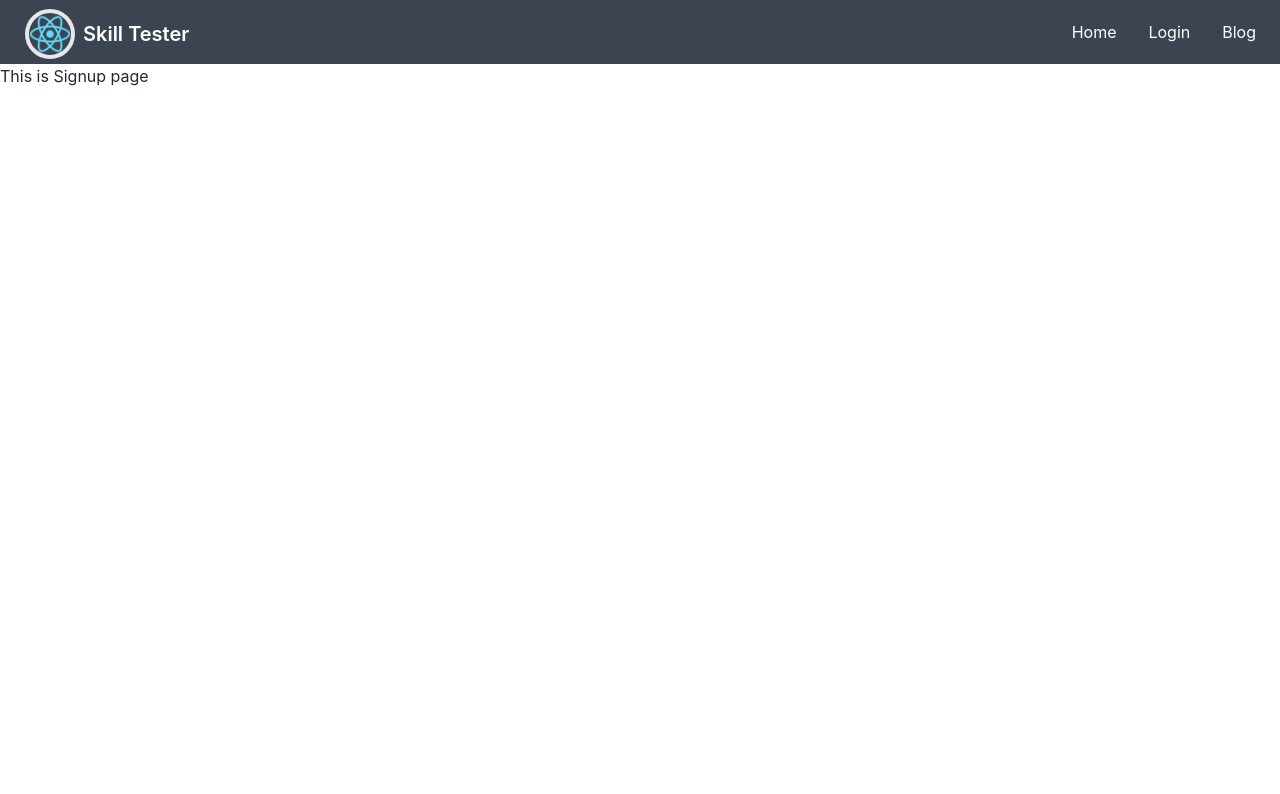
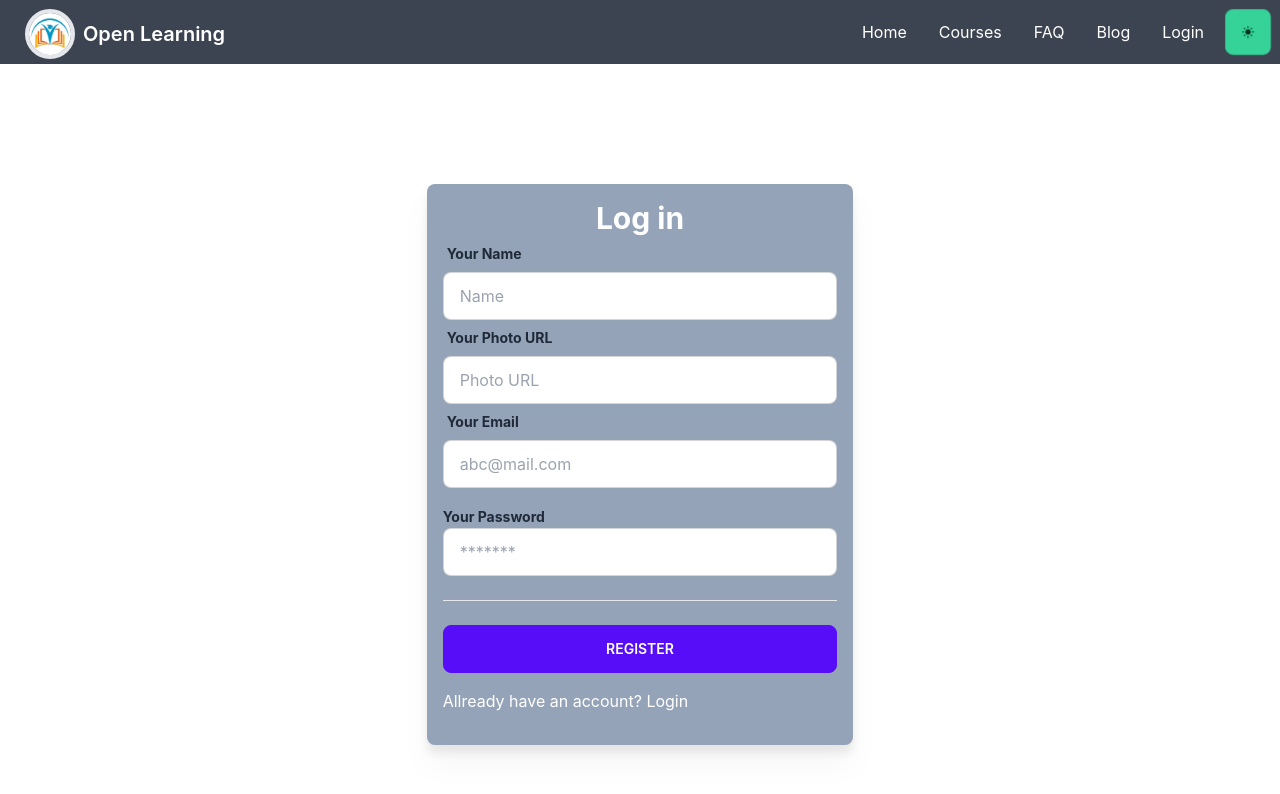
Before and after one commit to HazratAli-pixel/Open-Learning-client, a React (Create React App) app: page /signup in a window 1280 px wide. Shown: the top 794 px of the page. Built offline with nearby package versions, Linux system fonts and the light colour scheme; no server answers.

Commit message:
five commit

```diff
--- a/public/index.html
+++ b/public/index.html
@@ -2,7 +2,7 @@
 <html lang="en">
   <head>
     <meta charset="utf-8" />
-    <link rel="icon" href="%PUBLIC_URL%/favicon.ico" />
+    <link rel="icon" href="oepnlogo.jpg" />
     <meta name="viewport" content="width=device-width, initial-scale=1" />
     <meta name="theme-color" content="#000000" />
     <meta
@@ -24,11 +24,11 @@
       work correctly both with client-side routing and a non-root public URL.
       Learn how to configure a non-root public URL by running `npm run build`.
     -->
-    <title>React App</title>
+    <title>Open Learning</title>
   </head>
   <body>
     <noscript>You need to enable JavaScript to run this app.</noscript>
-    <div data-theme="" id="root"></div>
+    <div id="root"></div>
     <!--
       This HTML file is a template.
       If you open it directly in the browser, you will see an empty page.
--- /dev/null
+++ b/src/components/Header/Header.css
@@ -0,0 +1,11 @@
+#userinfo {
+  display: none;
+  position: absolute;
+  top: 50px;
+}
+#userPhoto {
+  position: relative;
+}
+#userPhoto:hover + #userinfo {
+  display: block;
+}
--- a/src/components/Header/Header.js
+++ b/src/components/Header/Header.js
@@ -1,23 +1,55 @@
-import React from 'react';
+import React, { useContext } from 'react';
+import { CiDark } from 'react-icons/ci';
+import { MdLightMode } from 'react-icons/md';
 import { Link, NavLink } from 'react-router-dom';
+import { AuthContext } from '../UserContext/UserContext';
+import './Header.css';
 
 const Header = () => {
+    const {modechange, modeToogle, user, logout} = useContext(AuthContext);
+
+    const themechange = ()=>{
+      modechange();
+    }
+    const userlogout = ()=>{
+      logout();
+    }
+
     return (
         <div className='bg-neutral'>
           <div className="container mx-auto navbar bg-neutral text-neutral-content">
             <div className="navbar-start">
               <Link to='/' className="btn btn-ghost normal-case text-xl">
-                <img src="/logo192.png" alt="" style={{width: '50px'}} className="mr-2 border-4 rounded-full" />Skill Tester
+                <img src="oepnlogo.jpg" alt="" style={{width: '50px'}} className="mr-2 border-4 rounded-full" />Open Learning
               </Link>
             </div>
             <div className='navbar-end'>
               <div className="hidden lg:flex">
                 <ul className="menu menu-horizontal p-0">
                   <li><Link to='/'>Home</Link></li>
-                  <li><NavLink to='/signin' className={({ isActive }) =>
-              isActive ? 'bg-green-400 text-black' : undefined}>Login</NavLink></li>
+                  <li><NavLink to='/courses' className={({ isActive }) =>
+                    isActive ? 'bg-green-400 text-black' : undefined}>Courses</NavLink>
+                  </li>
+                  <li><NavLink to='/FAQ' className={({ isActive }) =>
+                    isActive ? 'bg-green-400 text-black' : undefined}>FAQ</NavLink>
+                  </li>
                   <li><NavLink to='/blog' className={({ isActive }) =>
-              isActive ? 'bg-green-400 text-black' : undefined}>Blog</NavLink></li>
+                    isActive ? 'bg-green-400 text-black' : undefined}>Blog</NavLink>
+                  </li>
+                  {
+                    user? <div className='pl-2'>
+                    <img id='userPhoto' src={user.photoURL} className='border-2 border-green-400 rounded-full hover:' alt="" style={{width: "45px", height:"45px"}} srcset="" />
+                    <div className='text-slate-800 bg-lime-300 p-2' id='userinfo'>
+                      <p >{user.displayName}</p>
+                      <button onClick={userlogout}>logout</button>
+                    </div>
+                  </div> : <li><NavLink to='/signin' className={({ isActive }) =>
+                    isActive ? 'bg-green-400 text-black' : undefined}>Login</NavLink>
+                  </li>
+                  }
+
+                  <p className='pl-1'><button type='checked' onClick={themechange} className='btn btn-success'> {modeToogle? <MdLightMode/>: <CiDark/>} </button>
+                  </p>
                 </ul>
               </div>
               <div className="dropdown relative">
@@ -25,11 +57,23 @@ const Header = () => {
                   <svg xmlns="http://www.w3.org/2000/svg" className="h-5 w-5" fill="none" viewBox="0 0 24 24" stroke="currentColor"><path strokeLinecap="round" strokeLinejoin="round" strokeWidth="2" d="M4 6h16M4 12h8m-8 6h16" /></svg>
                 </label>
                 <ul tabIndex={0} className="text-right dropdown-content mt-3 p-2 shadow bg-neutral text-neutral-content rounded-box w-32 absolute right-0">
-                  <li className='p-2'><Link to='/'>Home</Link></li>
-                  <li className='p-2'><NavLink  to='/signin' className={({ isActive }) =>
-              isActive ? 'bg-green-400 text-black' : undefined}>Login</NavLink></li>
-                  <li className='p-2'><NavLink to='/blog' className={({ isActive }) =>
-              isActive ? 'bg-green-400 text-black' : undefined}>Blog</NavLink></li>
+                  <li><NavLink to='/courses' className={({ isActive }) =>
+                    isActive ? 'bg-green-400 text-black' : undefined}>Courses</NavLink>
+                  </li>
+                  <li><NavLink to='/FAQ' className={({ isActive }) =>
+                    isActive ? 'bg-green-400 text-black' : undefined}>FAQ</NavLink>
+                  </li>
+                  <li><NavLink to='/blog' className={({ isActive }) =>
+                    isActive ? 'bg-green-400 text-black' : undefined}>Blog</NavLink>
+                  </li>
+                  <li><NavLink to='/signin' className={({ isActive }) =>
+                    isActive ? 'bg-green-400 text-black' : undefined}>Login</NavLink>
+                  </li>
+                  <div className='pl-2 flex justify-end'>
+                    <img src="oepnlogo.jpg" className='border-2 border-green-400 rounded-full' alt="" style={{width: "50px"}} srcset="" />
+                  </div>
+                <p className='pl-3'><button type='checked' onClick={themechange} className='btn btn-success'> {modeToogle? <MdLightMode/>: <CiDark/>} </button>
+                  </p>
                 </ul>
               </div>
             </div>
--- a/src/components/Signin/Signin.js
+++ b/src/components/Signin/Signin.js
@@ -5,7 +5,7 @@ import { Link } from 'react-router-dom';
 import { AuthContext } from '../UserContext/UserContext';
 
 const Signin = () => {
-    const {signinWithGoogle,signinWithGithub,signinWithFacebook} = useContext(AuthContext);
+    const {signinWithGoogle,signinWithGithub,signinWithFacebook, signIn} = useContext(AuthContext);
 
     const googlesignin = () => {
         console.log('clicked');
@@ -23,10 +23,28 @@ const Signin = () => {
         .then(result=>console.log(result.user))
         .then(error => console.log(error))
     }
+
+    const handlelogin = (event) =>{
+        event.preventDefault();
+        const form = event.target;
+        const email = form.email.value;
+        const password = form.password.value;
+        signIn(email, password)
+        .then(result =>{
+            form.reset();
+            console.log(result.user);
+            // <Navigate to= '/'></Navigate>
+        })
+        .catch(error => {
+            console.error(error);
+        })
+    }
+
+
     return (
-        <div className='flex justify-center flex-col items-center pt-28'>
+        <div className='flex justify-center flex-col items-center' style={{height: "100vh"}}>
             <div className='bg-slate-400 rounded-lg p-4 sm:w-full md:w-1/2 lg:w-1/3 drop-shadow-xl '>
-                <form >
+                <form onSubmit={handlelogin}>
                     <div className=''>
                         <h1 className='text-3xl text-center text-white font-bold'>Log in</h1>
                         <div className="form-control ">
@@ -34,7 +52,7 @@ const Signin = () => {
                                 <span className="label-text font-bold">Your Email</span>
                             </label>
                             <label className="form-control">
-                                <input type="text" placeholder="abc@mail.com" className="input input-bordered" />
+                                <input type="email" name='email' placeholder="abc@mail.com" className="input input-bordered" />
                             </label>
                         </div>
                         <div className="form-control pt-4 ">
@@ -42,7 +60,7 @@ const Signin = () => {
                                 <span className="label-text">Your Password</span>
                             </label>
                             <label className="form-control">
-                                <input type="password" placeholder='*******' className="input input-bordered" />
+                                <input type="password" name='password' placeholder='*******' className="input input-bordered" />
                             </label>
                         </div>
                         <br />
--- a/src/components/Signup/Signup.js
+++ b/src/components/Signup/Signup.js
@@ -1,9 +1,78 @@
-import React from 'react';
+import React, { useContext } from 'react';
+import { Link } from 'react-router-dom';
+import { AuthContext } from '../UserContext/UserContext';
 
 const Signup = () => {
+
+    const {createUser, updateProfileInfo}= useContext(AuthContext)
+
+
+    const handleregistration = (event) =>{
+        event.preventDefault();
+        const form = event.target;
+        const name = form.name.value;
+        const url = form.url.value;
+        const email = form.email.value;
+        const password = form.password.value;
+        createUser(email, password)
+        .then(result =>{
+            form.reset();
+            console.log("RegUser : ",result.user);
+            const info = { displayName: name, photoURL: url};
+            updateProfileInfo(info)
+            .then(upresult => console.log(upresult.user))
+            .catch(error => console.error(error))
+        })
+        .catch(error => {
+            console.error(error);
+        })
+    }
     return (
-        <div>
-            <h1>This is Signup page</h1>
+        <div className='flex justify-center flex-col items-center' style={{height: "100vh"}}>
+            <div className='bg-slate-400 rounded-lg p-4 sm:w-full md:w-1/2 lg:w-1/3 drop-shadow-xl '>
+                <form onSubmit={handleregistration}>
+                    <div className=''>
+                        <h1 className='text-3xl text-center text-white font-bold'>Log in</h1>
+                        <div className="form-control ">
+                            <label className="label">
+                                <span className="label-text font-bold">Your Name</span>
+                            </label>
+                            <label className="form-control">
+                                <input type="text" placeholder="Name" name="name" className="input input-bordered" />
+                            </label>
+                        </div>
+                        <div className="form-control ">
+                            <label className="label">
+                                <span className="label-text font-bold">Your Photo URL</span>
+                            </label>
+                            <label className="form-control">
+                                <input type="text" placeholder="Photo URL" name="url" className="input input-bordered" />
+                            </label>
+                        </div>
+                        <div className="form-control ">
+                            <label className="label">
+                                <span className="label-text font-bold">Your Email</span>
+                            </label>
+                            <label className="form-control">
+                                <input type="email" placeholder="abc@mail.com" name="email" className="input input-bordered" />
+                            </label>
+                        </div>
+                        <div className="form-control pt-4 ">
+                            <label className="font-bold">
+                                <span className="label-text">Your Password</span>
+                            </label>
+                            <label className="form-control">
+                                <input type="password" placeholder='*******' name="password" className="input input-bordered" />
+                            </label>
+                        </div>
+                        <br />
+                        <hr />
+                        <br />
+                        <button type='submit' className='btn btn-primary w-full'>Register</button>
+                        <p className='py-4 text-white'>Allready have an account? <Link to='/signin'>Login</Link></p>
+                    </div>
+                </form>
+            </div>
         </div>
     );
 };
--- a/src/components/UserContext/UserContext.js
+++ b/src/components/UserContext/UserContext.js
@@ -1,5 +1,5 @@
 
-import { createUserWithEmailAndPassword, FacebookAuthProvider, getAuth, GithubAuthProvider, GoogleAuthProvider, onAuthStateChanged, signInWithEmailAndPassword, signInWithPopup, signOut } from 'firebase/auth';
+import { createUserWithEmailAndPassword, FacebookAuthProvider, getAuth, GithubAuthProvider, GoogleAuthProvider, onAuthStateChanged, signInWithEmailAndPassword, signInWithPopup, signOut, updateProfile } from 'firebase/auth';
 import React, { createContext, useEffect, useState } from 'react';
 import app from '../../config/firebase.config';
 
@@ -14,6 +14,8 @@ const facebookprovider = new FacebookAuthProvider();
 const UserContext = ({children}) => {
     const [user, setUser] = useState({})
     const [loading, setloading] = useState(true);
+    const [modeToogle, setModeToogle] = useState(true);
+    const [theme, setTheme] = useState("dark");
 
 
     const createUser = (email, password) =>{
@@ -37,6 +39,24 @@ const UserContext = ({children}) => {
         return signInWithPopup (auth, facebookprovider)
     }
 
+    const updateProfileInfo = (info) =>{
+        updateProfile(auth.currentUser, info)
+    }
+
+    const modechange = () =>{
+        if(!modeToogle){
+          setTheme('dark');
+          setModeToogle(true)
+          document.body.setAttribute("data-theme", theme);
+        }
+        else{
+          setModeToogle(false)
+          setTheme('light');
+          document.body.setAttribute("data-theme", theme);
+        }
+        console.log(theme);
+    }
+
 
     useEffect( () => {
         const unsubscribe = onAuthStateChanged(auth, currentUser => {
@@ -50,7 +70,7 @@ const UserContext = ({children}) => {
 
     },[])
     // const authInfo = {user, loading, createUser, signIn, logout, signinWithGoogle}
-    const authInfo = {user, loading, createUser, signIn, logout, signinWithGoogle,signinWithGithub,signinWithFacebook}
+    const authInfo = {user, loading, createUser, signIn, logout, signinWithGoogle,signinWithGithub,signinWithFacebook, updateProfileInfo, modechange, modeToogle}
 
     return (
         <AuthContext.Provider value={authInfo} >
```
Also changed, not shown: src/components/Routes/Routes.js (+12 -0 lines), public/oepnlogo.jpg (added).
